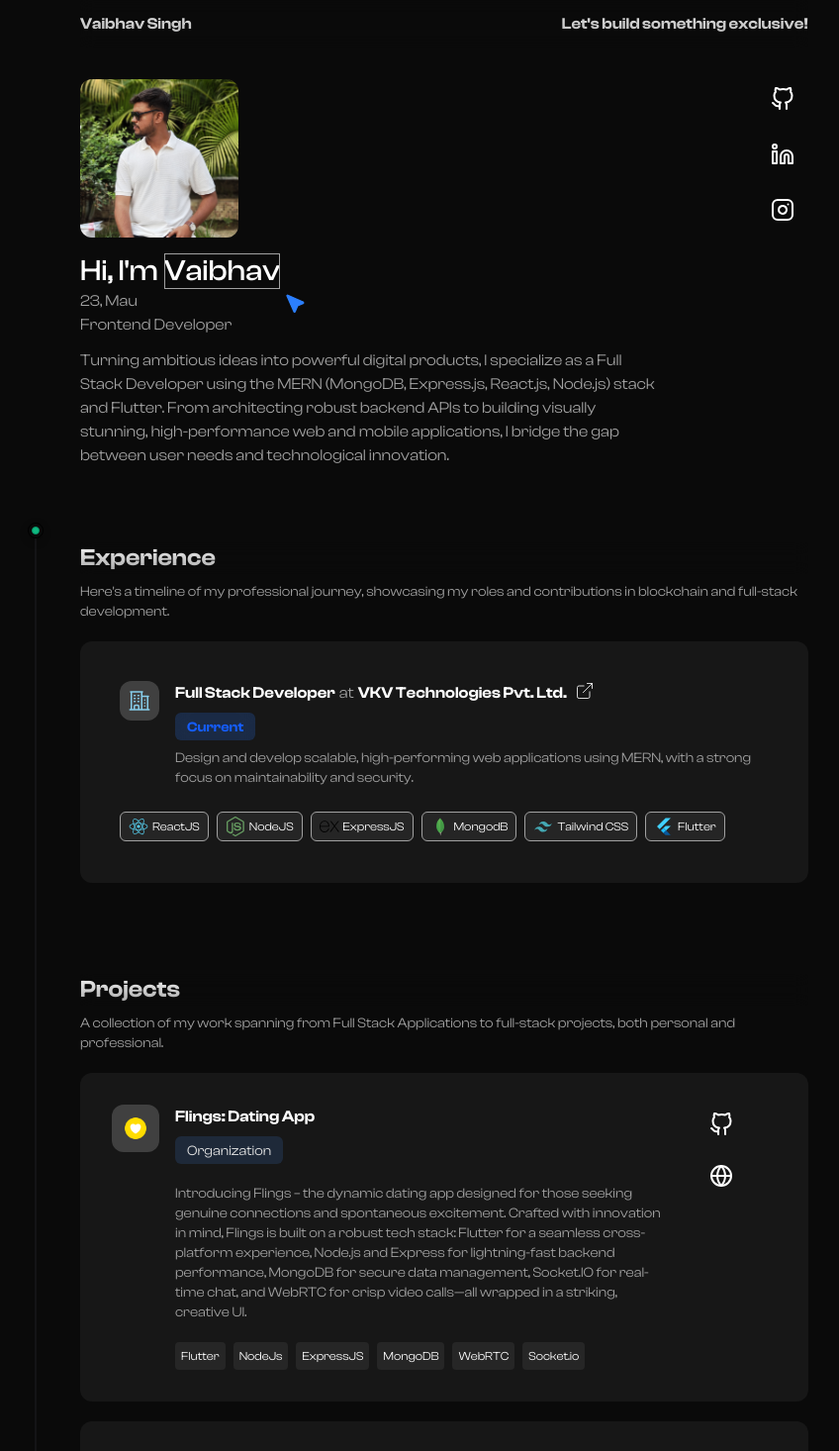
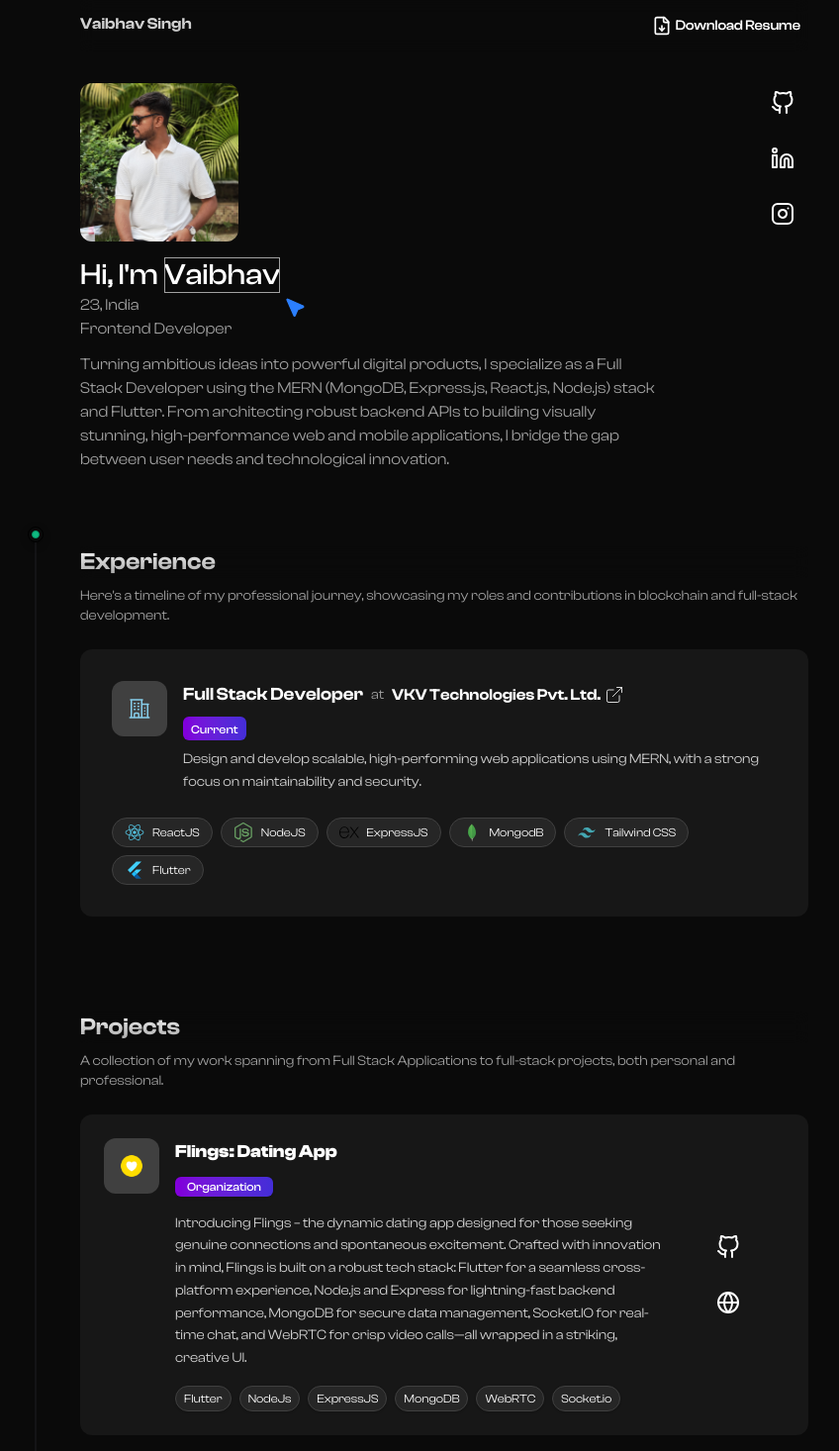
Before and after one commit to Vaibhav1505/Portfolio, a Next.js app: page / in a window 1280 px wide. Shown: the top 1466 px of the page at 99% size, without its empty margins (191-1039 px from the left). Built offline with nearby package versions, Linux system fonts and the light colour scheme.

Commit message:
add download resume functionality and improve exp and project card ui

```diff
--- /dev/null
+++ b/assets/icons/DownloadIcon.tsx
@@ -0,0 +1,25 @@
+import React from "react";
+
+function DownloadIcon() {
+  return (
+    <svg
+      xmlns="http://www.w3.org/2000/svg"
+      width="20"
+      height="20"
+      viewBox="0 0 24 24"
+      fill="none"
+      stroke="white"
+      stroke-width="2"
+      stroke-linecap="round"
+      stroke-linejoin="round"
+      className="lucide lucide-file-down-icon lucide-file-down"
+    >
+      <path d="M15 2H6a2 2 0 0 0-2 2v16a2 2 0 0 0 2 2h12a2 2 0 0 0 2-2V7Z" />
+      <path d="M14 2v4a2 2 0 0 0 2 2h4" />
+      <path d="M12 18v-6" />
+      <path d="m9 15 3 3 3-3" />
+    </svg>
+  );
+}
+
+export default DownloadIcon;
--- a/components/HeroSection.tsx
+++ b/components/HeroSection.tsx
@@ -42,7 +42,7 @@ function HeroSection() {
         <span className="text-3xl flex gap-1.5 text-white font-medium mt-4 text-center md:text-left">
           Hi, I&apos;m <PointerHighlight>Vaibhav</PointerHighlight>
         </span>
-        <p className="text-secondary">23, Mau </p>
+        <p className="text-secondary">23, India </p>
        <FlipWords words={roleWords}/>
         <span className="text-secondary text-md my-3  ">
           Turning ambitious ideas into powerful digital products, I specialize
--- a/components/Navbar.tsx
+++ b/components/Navbar.tsx
@@ -1,5 +1,6 @@
 import Link from "next/link";
 import React from "react";
+import ResumeDownloadButton from "./ui-components/ResumeDownloadButton";
 
 function Navbar() {
   return (
@@ -10,7 +11,7 @@ function Navbar() {
         </Link>
       </div>
       <div className="flex gap-4  font-semibold">
-          Let&apos;s build something exclusive!
+        <ResumeDownloadButton />
       </div>
     </div>
   );
--- a/components/ProjectExperiece.tsx
+++ b/components/ProjectExperiece.tsx
@@ -4,15 +4,13 @@ import Experience from "./Experience";
 import ProjectsSection from "./ProjectsSection";
 import LetsTalkSection from "./LetsTalkSection";
 
-
-
 function ProjectExperience() {
   return (
     <div>
-      <TracingBeam className="">
-        <Experience/>
-        <ProjectsSection/>
-        <LetsTalkSection/>
+      <TracingBeam>
+        <Experience />
+        <ProjectsSection />
+        <LetsTalkSection />
       </TracingBeam>
     </div>
   );
--- a/components/ui-components/DynamicNavbar.tsx
+++ b/components/ui-components/DynamicNavbar.tsx
@@ -1,6 +1,5 @@
 import Link from "next/link";
 import React from "react";
-import { Button } from "../ui/stateful-button";
 
 interface NavbarProps {
   navigationUrl: string;
--- a/components/ui-components/ExperienceCard.tsx
+++ b/components/ui-components/ExperienceCard.tsx
@@ -29,7 +29,8 @@ function ExperienceCard({
 }: cardData) {
   const router = useRouter();
 
-  const handleClick = () => {
+  const handleCompanyClick = (e: React.MouseEvent) => {
+    e.stopPropagation(); // Prevent card navigation
     window.open(companyLink, "_blank");
   };
 
@@ -40,38 +41,51 @@ function ExperienceCard({
   return (
     <div
       onClick={handleCardClick}
-      className="bg-neutral-900 space-y-6 rounded-xl hover:cursor-pointer p-10 my-5 hover:scale-102 delay-100  ease-in-out duration-100"
+      className="bg-neutral-900 rounded-xl p-8 my-6 space-y-6 transition-transform transform-gpu hover:scale-105 hover:shadow-lg hover:bg-gradient-to-br hover:from-neutral-800 hover:via-neutral-900 hover:to-neutral-950 hover:opacity-95 cursor-pointer"
     >
       {/* Top Section */}
-      <div className="flex items-start space-x-4">
-        <div className="bg-neutral-700 p-2 rounded-xl">{icon}</div>
-        <div className="space-y-2">
-          <div className="space-x-1 flex">
-            <span className="text-white font-semibold">{jobRole}</span>
-            <span className="text-secondary">at</span>
-            <div
-              className="flex space-x-2 cursor-pointer"
-              onClick={handleClick}
+      <div className="flex items-start gap-4">
+        {/* Icon */}
+        <div className="bg-neutral-700 p-3 rounded-xl w-14 h-14 flex items-center justify-center">
+          {icon}
+        </div>
+
+        {/* Job Info */}
+        <div className="flex flex-col space-y-2 flex-1">
+          {/* Role & Company */}
+          <div className="flex flex-wrap items-center gap-2">
+            <span className="text-white font-semibold text-lg">{jobRole}</span>
+            <span className="text-neutral-400 text-sm">at</span>
+            <button
+              onClick={handleCompanyClick}
+              className="flex items-center gap-1 text-white font-semibold hover:underline"
+              aria-label={`Visit ${companyName}`}
             >
-              <p className="font-semibold  text-white">{companyName}</p>
+              {companyName}
               <ExternalLinkIcon />
-            </div>
+            </button>
           </div>
-          <div className="inline-block bg-blue-500/20 rounded-md px-3 py-0.5 backdrop-blur-sm">
-            <span className="text-blue-600 font-semibold text-sm">
+
+          {/* Duration */}
+          <div className="inline-block bg-gradient-to-r from-purple-700 to-indigo-700 rounded-md px-2 backdrop-blur-sm w-fit">
+            <span className="text-white font-medium text-xs">
               {jobDuration}
             </span>
           </div>
 
-          <p className="text-secondary text-sm">{jobDescription}</p>
+          {/* Description */}
+          <p className="text-neutral-300 text-sm leading-relaxed">
+            {jobDescription}
+          </p>
         </div>
       </div>
-      {/* Bottom Section */}
-      <div className="space-x-2 ">
+
+      {/* Tech Stack */}
+      <div className="flex flex-wrap gap-2">
         {techStack.map((tech) => (
           <div
             key={tech.name}
-            className="inline-flex   items-center gap-1 px-2 py-1 border border-secondary rounded-md bg-secondary/10 hover:bg-secondary/20 transition"
+            className="inline-flex items-center gap-2 px-3 py-1 rounded-full bg-neutral-800 border border-neutral-700 hover:bg-neutral-700 transition"
           >
             {tech.icon}
             <span className="text-xs text-white">{tech.name}</span>
--- a/components/ui-components/ProjectCard.tsx
+++ b/components/ui-components/ProjectCard.tsx
@@ -23,26 +23,37 @@ function ProjectCard({
   projectType,
 }: projectPropType) {
   return (
-    <div className="flex bg-neutral-900 rounded-xl p-8 my-5 ease-in-out duration-100 hover:scale-102 delay-75 justify-between">
+    <div className="flex bg-neutral-900 rounded-xl p-6 my-6 transition-transform transform-gpu hover:scale-105 hover:shadow-lg hover:bg-gradient-to-br hover:from-neutral-800 hover:via-neutral-900 hover:to-neutral-950 hover:opacity-95">
+      {/* Left Section */}
       <div className="flex items-start space-x-4 flex-1">
-        <div className="bg-neutral-700 p-2 w-12 rounded-xl flex items-center justify-center">
+        {/* Icon */}
+        <div className="bg-neutral-700 p-3 w-14 h-14 rounded-xl flex items-center justify-center">
           {icon}
         </div>
+
+        {/* Content */}
         <div className="space-y-2 flex-1">
-          <div className="flex items-center space-x-1">
-            <span className="text-white font-semibold">{title}</span>
+          {/* Title */}
+          <div className="flex items-center space-x-2">
+            <h3 className="text-white text-lg font-bold">{title}</h3>
           </div>
-          <div className="inline-block bg-gray-800 rounded-md px-3 py-0.5 backdrop-blur-sm">
-            <span className="text-neutral-200 font-sm text-sm">
-              {projectType}
-            </span>
+
+          {/* Project Type Badge */}
+          <div className="inline-block bg-gradient-to-r from-purple-700 to-indigo-700 rounded-md px-3 py-0.5 text-xs font-medium text-white shadow-sm">
+            {projectType}
           </div>
-          <p className="text-secondary text-sm py-3">{description}</p>
+
+          {/* Description */}
+          <p className="text-neutral-300 text-sm py-2 leading-relaxed">
+            {description}
+          </p>
+
+          {/* Tech Stack */}
           <div className="flex flex-wrap gap-2 mt-2">
             {techStack.map((tech) => (
               <span
                 key={tech}
-                className="text-xs text-white bg-neutral-800 p-1.5 rounded"
+                className="text-xs text-white bg-neutral-800 px-2 py-1 rounded-full border border-neutral-700 shadow-sm hover:bg-neutral-700 transition"
               >
                 {tech}
               </span>
@@ -50,7 +61,9 @@ function ProjectCard({
           </div>
         </div>
       </div>
-      <div className="text-white flex flex-col items-center space-y-3 w-1/6 min-w-[60px]">
+
+      {/* Right Section: Links */}
+      <div className="flex flex-col items-center justify-center space-y-4 w-1/6 min-w-[60px]">
         {links.map((link) => (
           <IconLink
             key={link.url}
--- /dev/null
+++ b/components/ui-components/ResumeDownloadButton.tsx
@@ -0,0 +1,18 @@
+import React from "react";
+import { Button } from "../ui/stateful-button";
+import DownloadIcon from "@/assets/icons/DownloadIcon";
+
+function ResumeDownloadButton() {
+  return (
+    <a href="/resume.pdf" download>
+      <Button>
+        {" "}
+        <span className="flex items-center gap-1">
+          <DownloadIcon /> Download Resume
+        </span>{" "}
+      </Button>
+    </a>
+  );
+}
+
+export default ResumeDownloadButton;
--- a/components/ui/stateful-button.tsx
+++ b/components/ui/stateful-button.tsx
@@ -85,7 +85,7 @@ export const Button = ({ className, children, ...props }: ButtonProps) => {
       layoutId="button"
       ref={scope}
       className={cn(
-        "flex min-w-[120px] cursor-pointer items-center justify-center gap-2 rounded-full  px-4 py-2 font-medium text-white ring-offset-2 transition duration-200 hover:ring-0 hover:ring-secondary dark:ring-offset-black",
+        "flex min-w-[120px] cursor-pointer text-sm items-center justify-center gap-2 rounded-full  p-1 font-medium text-white ring-offset-1 px-2 transition duration-200 hover:ring-0 hover:ring-secondary dark:ring-offset-black",
         className,
       )}
       {...buttonProps}
```
Also changed, not shown: components/ui-components/DynamicHeroSection.tsx (+6 -7 lines), assets/iconData/downloadIconData.svg (added), 1 other file (tests, documents, lock files or other folders). Lines whose indentation alone changed are shown as unchanged.
